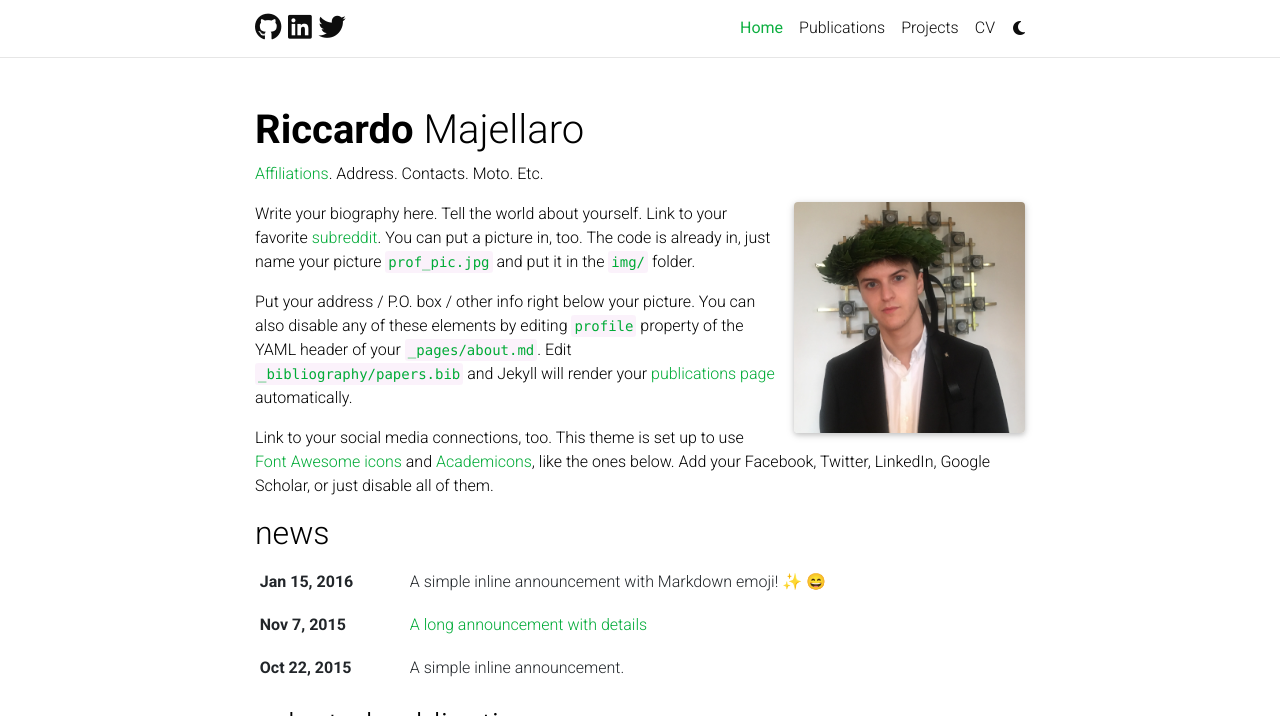
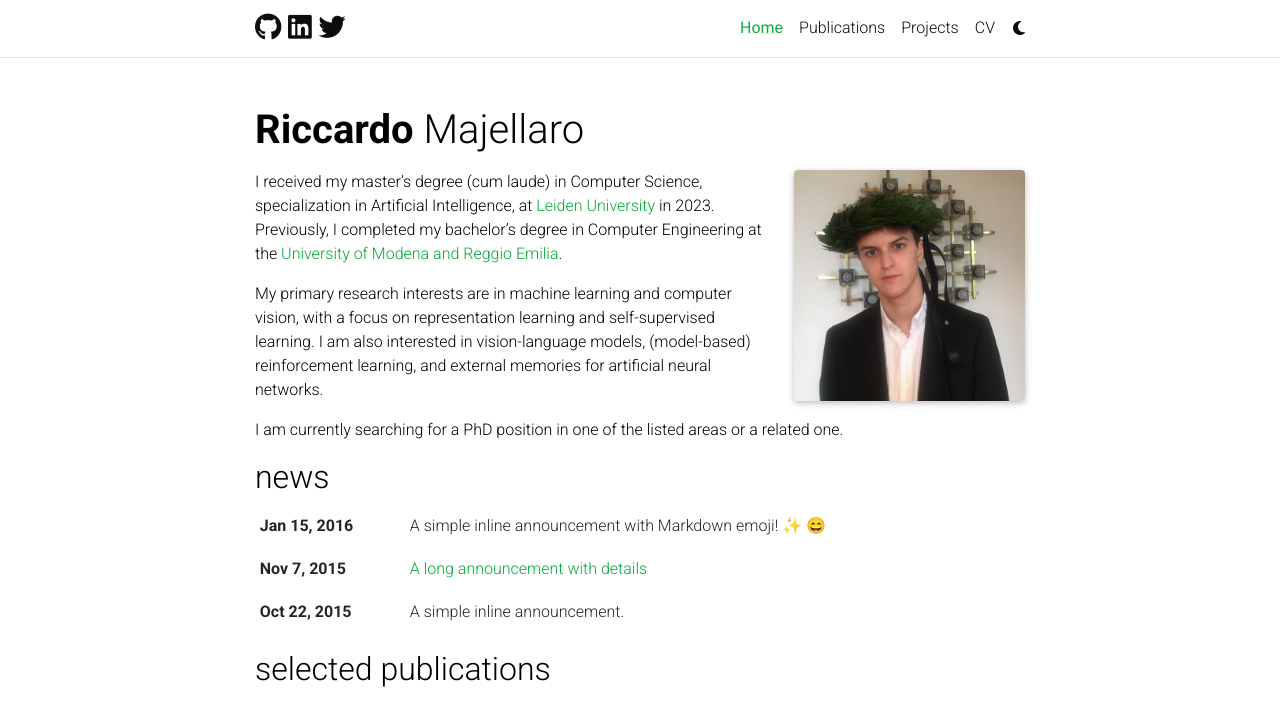
Before and after one commit to riccardomajellaro/riccardomajellaro.github.io, a Jekyll site: the page built from _pages/about.md, in a window 1280 px wide and 1142 px high, cut to the strip 0-716 px from the top of the window. Built offline with Jekyll 4.4.1, drawn with Linux system fonts in a browser that asks for light colours; full-size pictures stand in for the smaller copies a plugin makes; emoji names are drawn with the system emoji font; comment, search, counter and statistics services are not loaded; a style sheet for code colours, icons or effects is not loaded.

Commit message:
bio added

```diff
--- a/_pages/about.md
+++ b/_pages/about.md
@@ -2,7 +2,7 @@
 layout: about
 title: Home
 permalink: /
-subtitle: <a href='#'>Affiliations</a>. Address. Contacts. Moto. Etc.
+subtitle:
 
 profile:
   align: right
@@ -16,8 +16,8 @@ selected_papers: true # includes a list of papers marked as "selected={true}"
 social: true  # includes social icons at the bottom of the page
 ---
 
-Write your biography here. Tell the world about yourself. Link to your favorite [subreddit](http://reddit.com). You can put a picture in, too. The code is already in, just name your picture `prof_pic.jpg` and put it in the `img/` folder.
+I received my master's degree (cum laude) in Computer Science, specialization in Artificial Intelligence, at [Leiden University](https://www.universiteitleiden.nl/en) in 2023. Previously, I completed my bachelor's degree in Computer Engineering at the [University of Modena and Reggio Emilia](https://international.unimore.it/).
 
-Put your address / P.O. box / other info right below your picture. You can also disable any of these elements by editing `profile` property of the YAML header of your `_pages/about.md`. Edit `_bibliography/papers.bib` and Jekyll will render your [publications page](/al-folio/publications/) automatically.
+My primary research interests are in machine learning and computer vision, with a focus on representation learning and self-supervised learning. I am also interested in vision-language models, (model-based) reinforcement learning, and external memories for artificial neural networks.
 
-Link to your social media connections, too. This theme is set up to use [Font Awesome icons](http://fortawesome.github.io/Font-Awesome/) and [Academicons](https://jpswalsh.github.io/academicons/), like the ones below. Add your Facebook, Twitter, LinkedIn, Google Scholar, or just disable all of them.
+I am currently searching for a PhD position in one of the listed areas or a related one.
```
